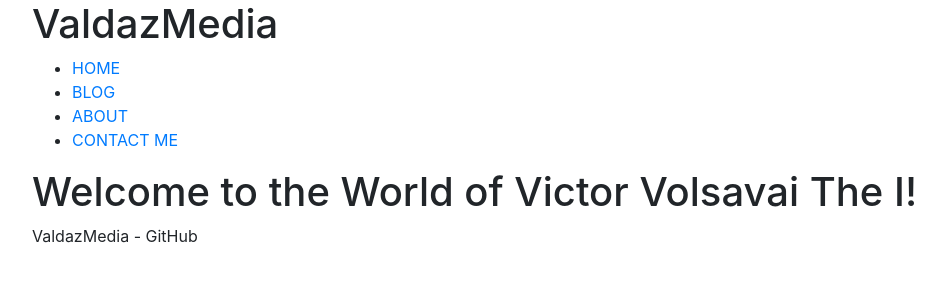
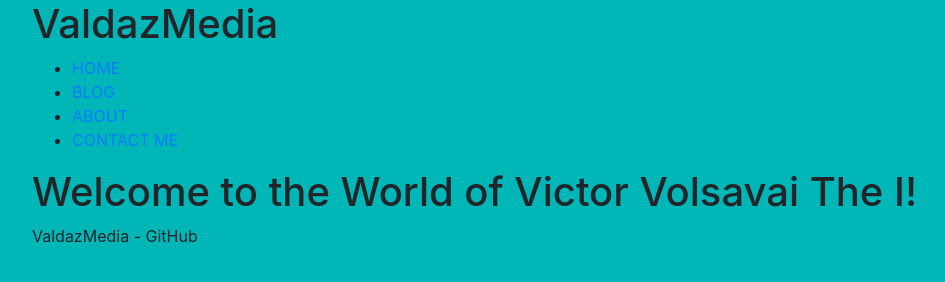
Before and after one commit to Valdaz007/valdaz007.github.io, a plain HTML site: page index.html in a window 1280 px wide. Shown: the whole page, without its empty margins (53-998 px from the left). Drawn offline with nearby package versions, Linux system fonts and the light colour scheme.

Commit message:
Update index.html

```diff
--- a/index.html
+++ b/index.html
@@ -3,7 +3,7 @@
   <head>
     <meta charset = "utf-8">
     <link rel="stylesheet" href="https://stackpath.bootstrapcdn.com/bootstrap/4.4.1/css/bootstrap.min.css" integrity="sha384-Vkoo8x4CGsO3+Hhxv8T/Q5PaXtkKtu6ug5TOeNV6gBiFeWPGFN9MuhOf23Q9Ifjh" crossorigin="anonymous">
-    <link rel = "stylesheet" href = "#">
+    <link rel = "stylesheet" href = "layout.css">
     <title>ValdazMedia - GitHub</title>
   </head>
 
```
